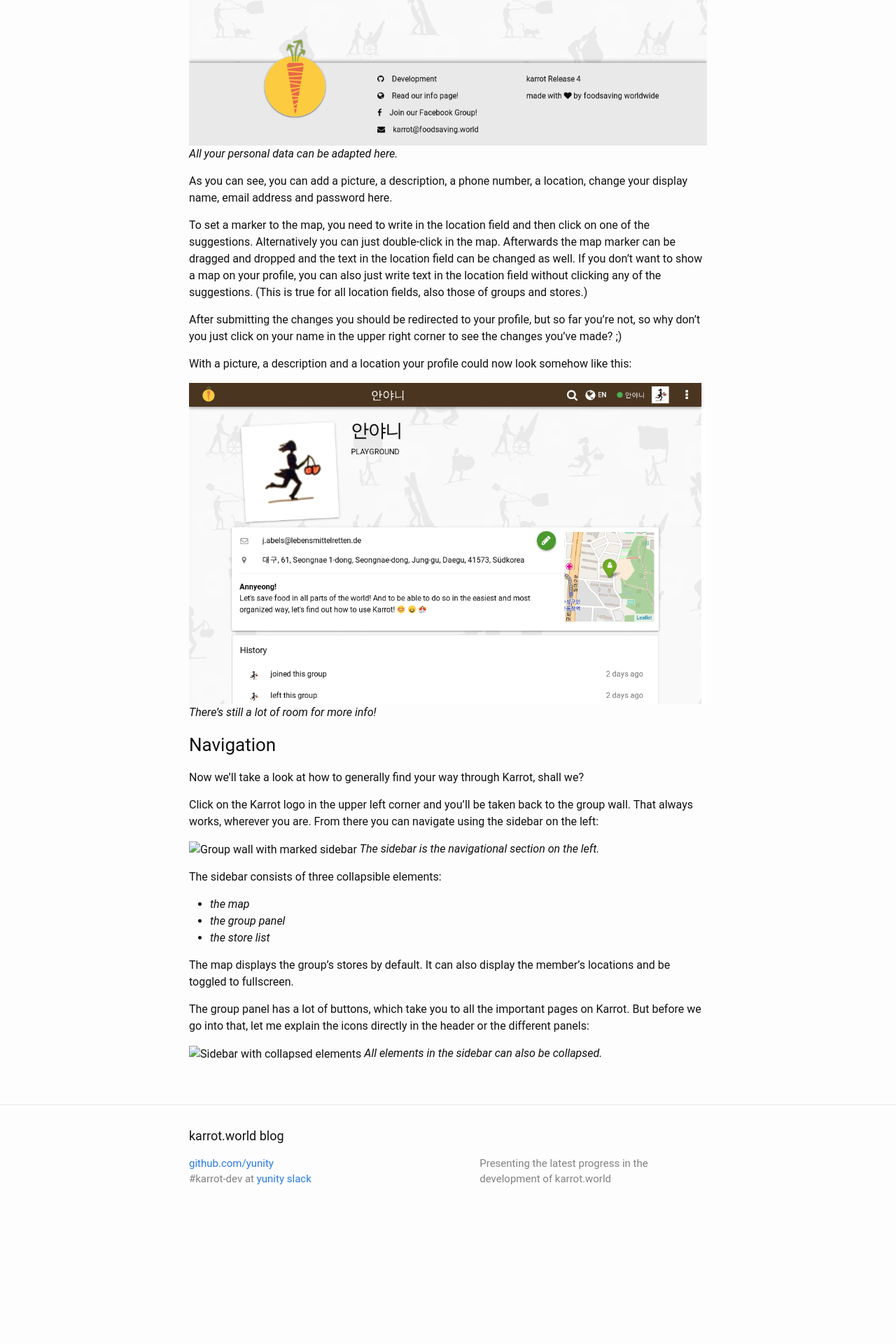
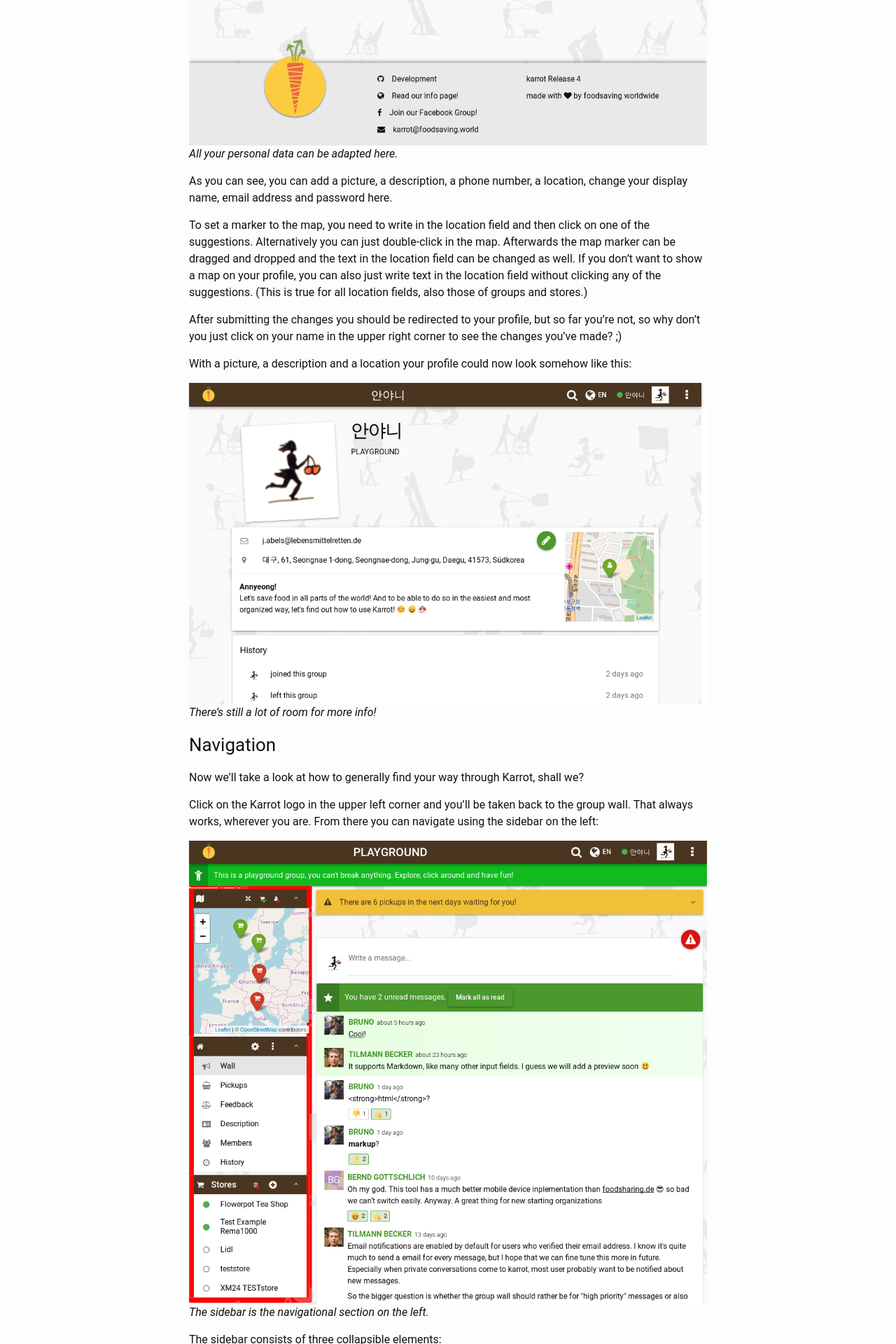
Before and after one commit to karrot-dev/karrot-blog, a Jekyll site: the page built from _posts/2018-03-15-how-to-use-karrot.md, in a window 1280 px wide. Shown: the part 4480-6400 px from the top of the page at 70% size. Built offline with Jekyll 4.4.1, drawn with Linux system fonts in a browser that asks for light colours; before the commit the page ends 6236 px from its top, so only the background shows below that.

Commit message:
fix pic links

```diff
--- a/_posts/2018-03-15-how-to-use-karrot.md
+++ b/_posts/2018-03-15-how-to-use-karrot.md
@@ -74,7 +74,7 @@ Now we'll take a look at how to generally find your way through Karrot, shall we
 
 Click on the Karrot logo in the upper left corner and you'll be taken back to the group wall. That always works, wherever you are. From there you can navigate using the sidebar on the left:
 
-![Group wall with marked sidebar](groupWallSidebar_en.png)
+![Group wall with marked sidebar](/images/howto/groupWallSidebar_en.png)
 _The sidebar is the navigational section on the left._
 
 The sidebar consists of three collapsible elements:
@@ -86,5 +86,5 @@ The map displays the group's stores by default. It can also display the member's
 
 The group panel has a lot of buttons, which take you to all the important pages on Karrot. But before we go into that, let me explain the icons directly in the header or the different panels:
 
-![Sidebar with collapsed elements](sidebarCollapsed_en.png)
+![Sidebar with collapsed elements](/images/howto/sidebarCollapsed_en.png)
 _All elements in the sidebar can also be collapsed._
```
